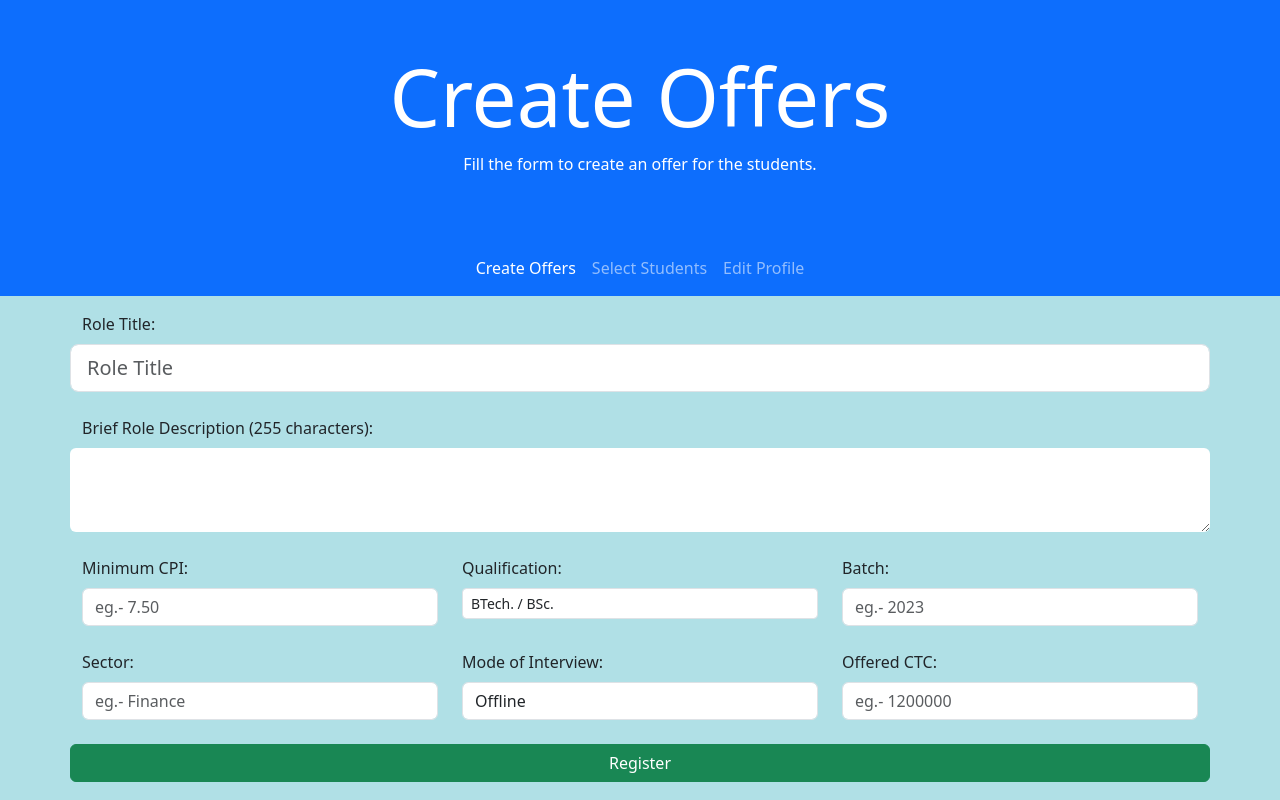
After one commit to lalit-03/dblab_project, a PHP site: page /company_page.php in a window 1280 px wide. The commit adds this page. Run offline with PHP 8.4, Linux system fonts and the light colour scheme; the visitor is signed in with stand-in values (Sample User, id 1).

Commit message:
Created page for adding offers

```diff
--- /dev/null
+++ b/company_page.php
@@ -0,0 +1,140 @@
+<?php
+session_start();
+ini_set('display_errors', 1);
+error_reporting(-1);
+    if($_SESSION['user_type'] != 'company'){
+        $message=urlencode("Unauthorized Access!");
+        header("Location:login.php?message=".$message);
+    }
+
+    if($_SERVER['REQUEST_METHOD'] == 'POST') {
+        $host = 'localhost';
+        $username = 'test';
+        $password = 'test';
+        $database = 'tpc';
+
+        $conn = new mysqli($host, $username, $password, $database);
+
+        if ($conn->connect_error) {
+            die("Connection failed: " . $conn->connect_error);
+            exit();
+        }
+        else {
+            $company_username = $_SESSION['username'];
+            $role = $_POST['role'];
+            $description = $_POST['description'];
+            $mincpi = $_POST['mincpi'];
+            $degree = $_POST['degree'];
+            $sector = $_POST['sector'];
+            $mode = $_POST['mode'];
+            $ctc = $_POST['ctc'];
+            $batch = $_POST['batch'];
+            if(empty($company_username) || empty($role) || empty($description) || empty($mincpi) || empty($degree) || empty($sector) || empty($mode) || empty($ctc) || empty($batch)) {
+                $error="Please fill out all the required fields.<br>";
+            }
+            else {
+                $sql = "INSERT INTO tpc.Roles (company_username, Role_Name, min_cpi, min_qualification, description, mode_of_interview, ctc, Sector, batch) values ('$company_username', '$role', $mincpi, '$degree', '$description', $mode, $ctc, '$sector', $batch)";
+                if (mysqli_query($conn, $sql)) {
+                    $message = "<div class='alert alert-info justify-content-center text-center'><strong>Offer Added!</strong></div>";
+                }
+                else {
+                    $error="Error: " . $sql . "<br>" . mysqli_error($conn);
+                }
+            }
+        }
+        $conn->close();
+    }
+?>
+<!DOCTYPE html>
+<html lang="en">
+<head>
+	<title>Company Portal</title>
+	<meta charset="utf-8">
+	<meta name="viewport" content="width=device-width, initial-scale=1">
+	<link href="bootstrap-5.3.0-alpha2-dist/css/bootstrap.min.css" rel="stylesheet">
+	<script src="bootstrap-5.3.0-alpha2-dist/js/bootstrap.bundle.min.js"></script>
+</head>
+<body style="background-color:powderblue;">
+	<div class="container-fluid p-5 bg-primary text-white text-center">
+		<h1 class="display-1">Create Offers</h1>
+		<p>Fill the form to create an offer for the students.</p>
+	</div>
+    <nav class="navbar navbar-expand-sm bg-primary navbar-dark justify-content-center">
+			<ul class="navbar-nav">
+                <li class="nav-item">
+                    <a class="nav-link active" href="login.php">Create Offers</a>
+                </li>
+                <li class="nav-item">
+                    <a class = "nav-link" href="selection_company.php">Select Students</a>
+                </li>
+                <li class = "navbar-nav">
+                    <a class="nav-link" href="edit_company.php">Edit Profile</a>
+                </li>
+            </ul>
+	</nav>
+    <?php
+            if(isset($message)){
+                echo $message;
+            }
+    ?>
+    <div class="container mt-3">
+		<form action="company_page.php" method="post">
+			<div class="row gy-6">
+                <label for="role" class="form-label">Role Title:</label>
+                <input class="form-control form-control-lg" type="text" name="role" required placeholder="Role Title">
+			</div>
+            <br>
+            <div class="row gy-6">
+                <label for="description" class="form-label">Brief Role Description (255 characters):</label>
+                <textarea class="form-control" id="description" name="description" rows="3" style="border: 2px; border-radius: 6px;"></textarea>
+            </div>
+            <br>
+			<div class="row gy-6">
+                <div class="col">
+                    <label for="mincpi" class="form-label">Minimum CPI:</label>
+                    <input class="form-control form-control-md" type="number" step="0.01" name="mincpi" required placeholder="eg.- 7.50">
+                </div>
+                <div class="col">
+                    <label for="degree" class="form-label">Qualification:</label>
+                    <select name="degree" id="degree" class="form-control form-control-sm">
+                        <option value="BTech/BSc">BTech. / BSc.</option>
+                        <option value="MTech/MSc">MTech. /MSc.</option>
+                        <option value="PhD">PhD.</option>
+                    </select>
+                </div>
+                <div class="col">
+                    <label for="batch" class="form-label">Batch:</label>
+                    <input class="form-control form-control-md" type="batch" step="1" name="batch" required placeholder="eg.- 2023">
+                </div>
+			</div>
+            <br>
+            <div class="row gy-6">
+                <div class="col">
+                    <label for="sector" class="form-label">Sector:</label>
+                    <input class="form-control form-control-md" type="text" name="sector" required placeholder="eg.- Finance">
+                </div>
+                <div class="col">
+                    <label for="mode" class="form-label">Mode of Interview:</label>
+                    <select name="mode" id="mode" class="form-control form-control-md">
+                        <option value=0>Offline</option>
+                        <option value=1>Online</option>
+                    </select>
+                </div>
+                <div class="col">
+                    <label for="ctc" class="form-label">Offered CTC:</label>
+                    <input class="form-control form-control-md" type="number" step="10000" name="ctc" required placeholder="eg.- 1200000">
+                </div>
+			</div>
+            <br>
+			<div class="row gy-6">
+				<input type="submit" value="Register" class="btn btn-success btn-large justify-content-center">
+			</div>
+		</form>
+        <?php if (isset($error)):
+            echo "<hr><div class='alert alert-danger justify-content-center'><strong>$error</strong></div>";
+        ?>
+        <?php endif; ?>
+	</div>
+</body>
+
+</html>
--- a/company_registration.php
+++ b/company_registration.php
@@ -26,6 +26,7 @@ if ($_SERVER['REQUEST_METHOD'] === 'POST') {
         $user_query = "SELECT * FROM tpc.Company WHERE company_username='$username'";
         $result = mysqli_query($conn, $user_query);
         $count = mysqli_num_rows($result);
+
         if($count == 0) {
             if (empty($company_name) || empty($username) || empty($email) || empty($password) || empty($confirm_password)) {
                 $error="Please fill out all the required fields.<br>";
--- a/database.sql
+++ b/database.sql
@@ -106,3 +106,4 @@ ALTER TABLE
     `Offers` ADD CONSTRAINT `offers_role_id_foreign` FOREIGN KEY(`role_id`) REFERENCES `Roles`(`id`);
 alter table Student alter placed_company Set Default 'Not Placed';
 alter table Student alter ctc Set Default 0;git
+ALTER TABLE Roles ADD batch BIGINT NOT NULL;
```
